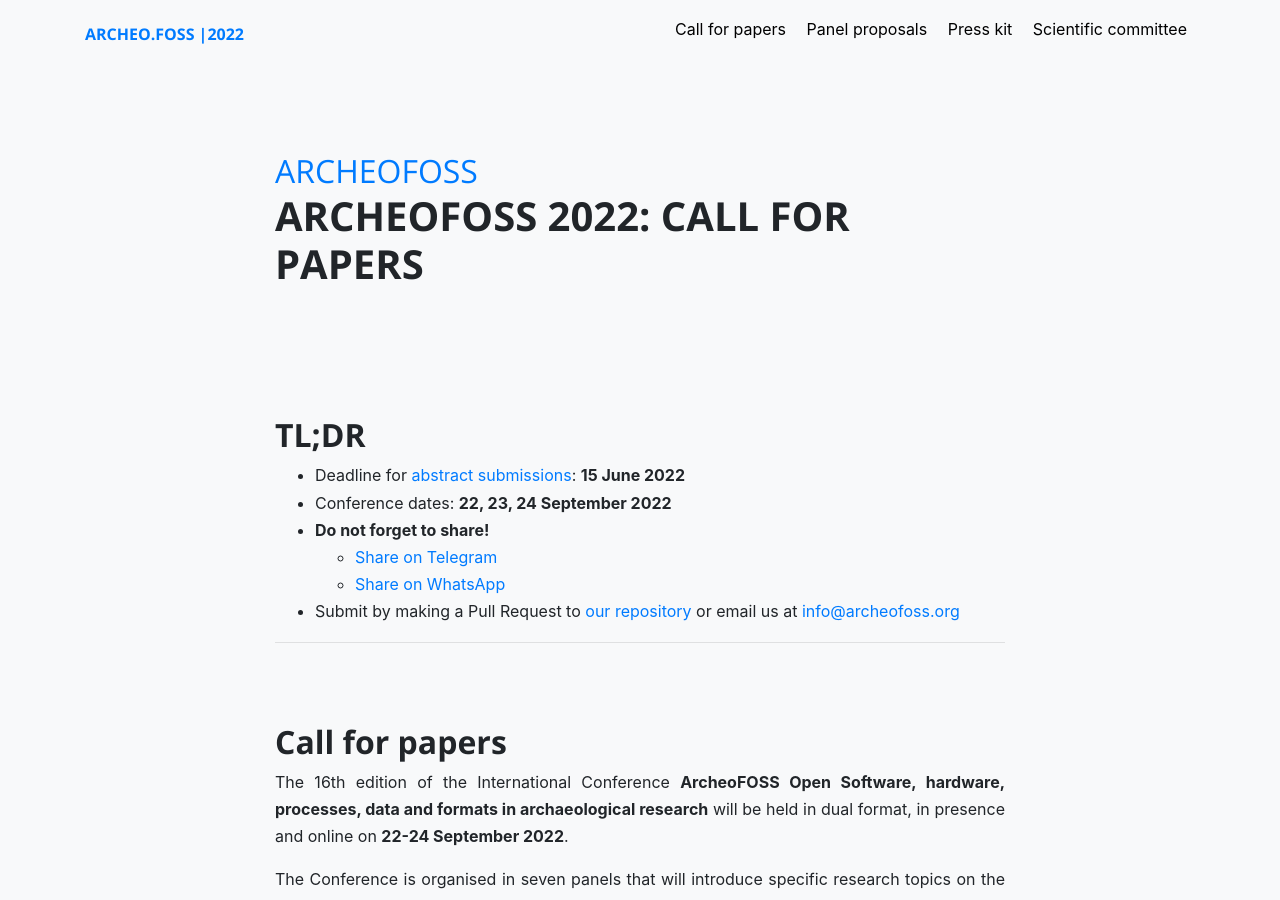
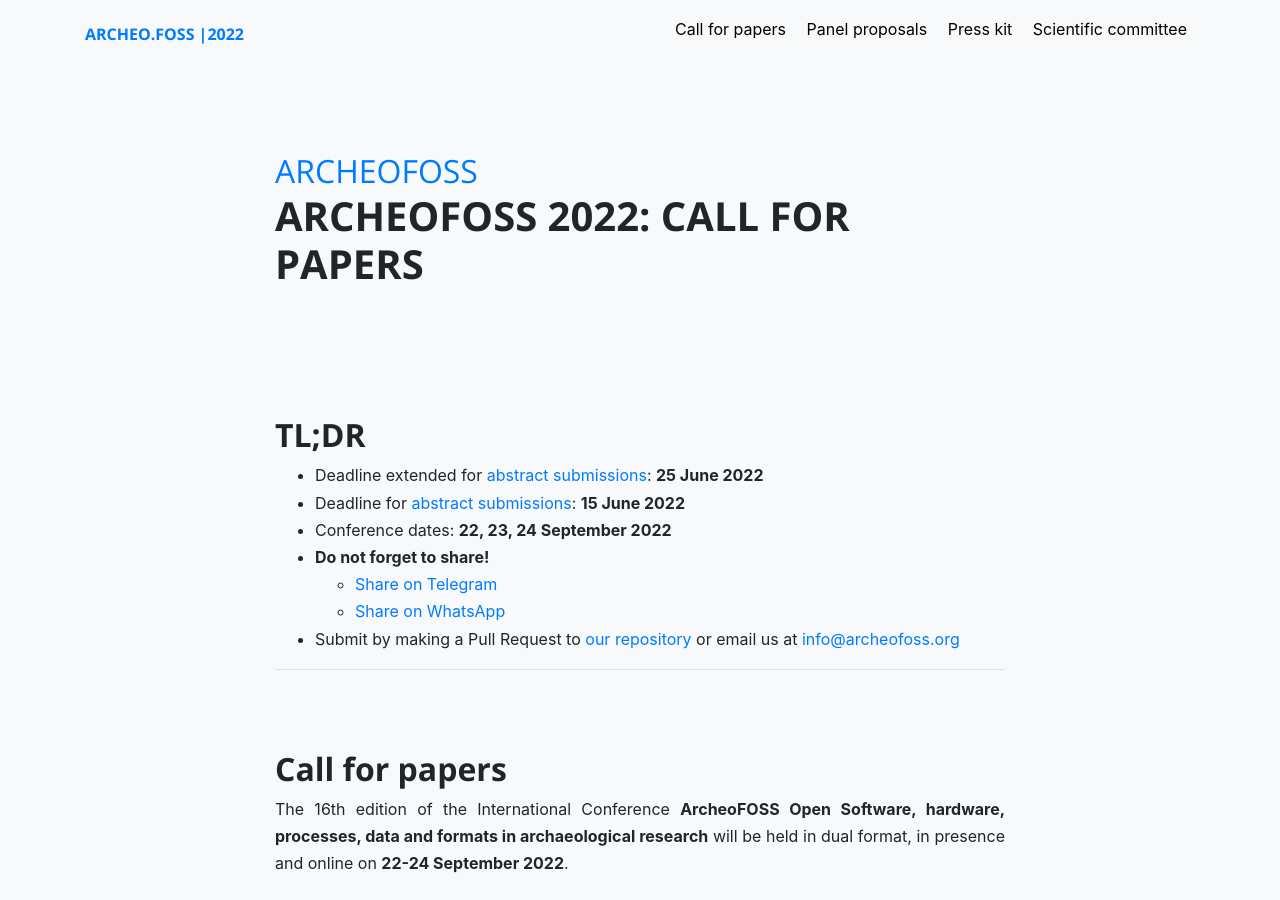
Before and after one commit to archeofoss/archeofoss, a Jekyll site: the page built from 2022/call-for-papers.md, in a window 1280 px wide and 900 px high. Built offline with Jekyll 4.4.1, drawn with Linux system fonts in a browser that asks for light colours; nearby versions of some CDN libraries.

Commit message:
push new brach

```diff
--- a/2022/call-for-papers.md
+++ b/2022/call-for-papers.md
@@ -6,6 +6,7 @@
 
 
 ## TL;DR
+- Deadline extended for [abstract submissions](#abstract-submission): **25 June 2022**
 - Deadline for [abstract submissions](#abstract-submission): **15 June 2022**
 - Conference dates: **22, 23, 24 September 2022**
 - **Do not forget to share!**
--- a/_layouts/home.html
+++ b/_layouts/home.html
@@ -11,8 +11,8 @@
             International conference on Open software, hardware, processes, data and formats
             <span class="d-block">in archaeological research</span></p>
           <p class="pulsate-home">
-            <a href="/2022/call-for-papers" title="The Call for Papers of the 2022 edition is out!">
-              The <strong>Call for Papers</strong> of the 2022 edition is out!
+            <a href="/2022/call-for-papers" title="Call for papers deadline extended to 25th June!">
+            The <strong>Call for Papers</strong> of the 2022 edition is extended to 25th June!
             </a>
           </p>
 
```
Also changed, not shown: 2022/index.md (+3 -0 lines).
